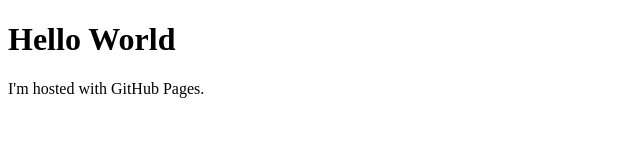
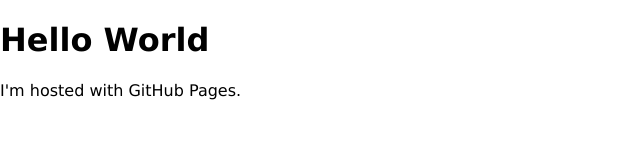
Before and after one commit to zoso/zoso.github.io, a plain HTML site: page index.html in a window 1280 px wide. Shown: the whole page, without its empty margins (0-640 px from the left). Drawn offline with Linux system fonts and the light colour scheme.

Commit message:
added style

```diff
--- a/index.html
+++ b/index.html
@@ -1,7 +1,16 @@
 <!DOCTYPE html>
 <html>
+	<head>
+		<meta charset="utf-8">
+	    <meta http-equiv="x-ua-compatible" content="ie=edge">
+	    <title>zoso.github.io</title>
+	    <meta name="description" content="">
+	    <meta name="viewport" content="width=device-width, initial-scale=1">
+	    <link rel="stylesheet" href="style.css">
+	</head>
 <body>
 <h1>Hello World</h1>
 <p>I'm hosted with GitHub Pages.</p>
+
 </body>
 </html>
--- /dev/null
+++ b/style.css
@@ -0,0 +1,11 @@
+html, body {
+	height: 100%;
+	width: 100%;
+	margin: 0;
+	padding: 0;
+}
+
+body {
+	font-family: Verdana;
+	font-size: 16px;
+}
```
